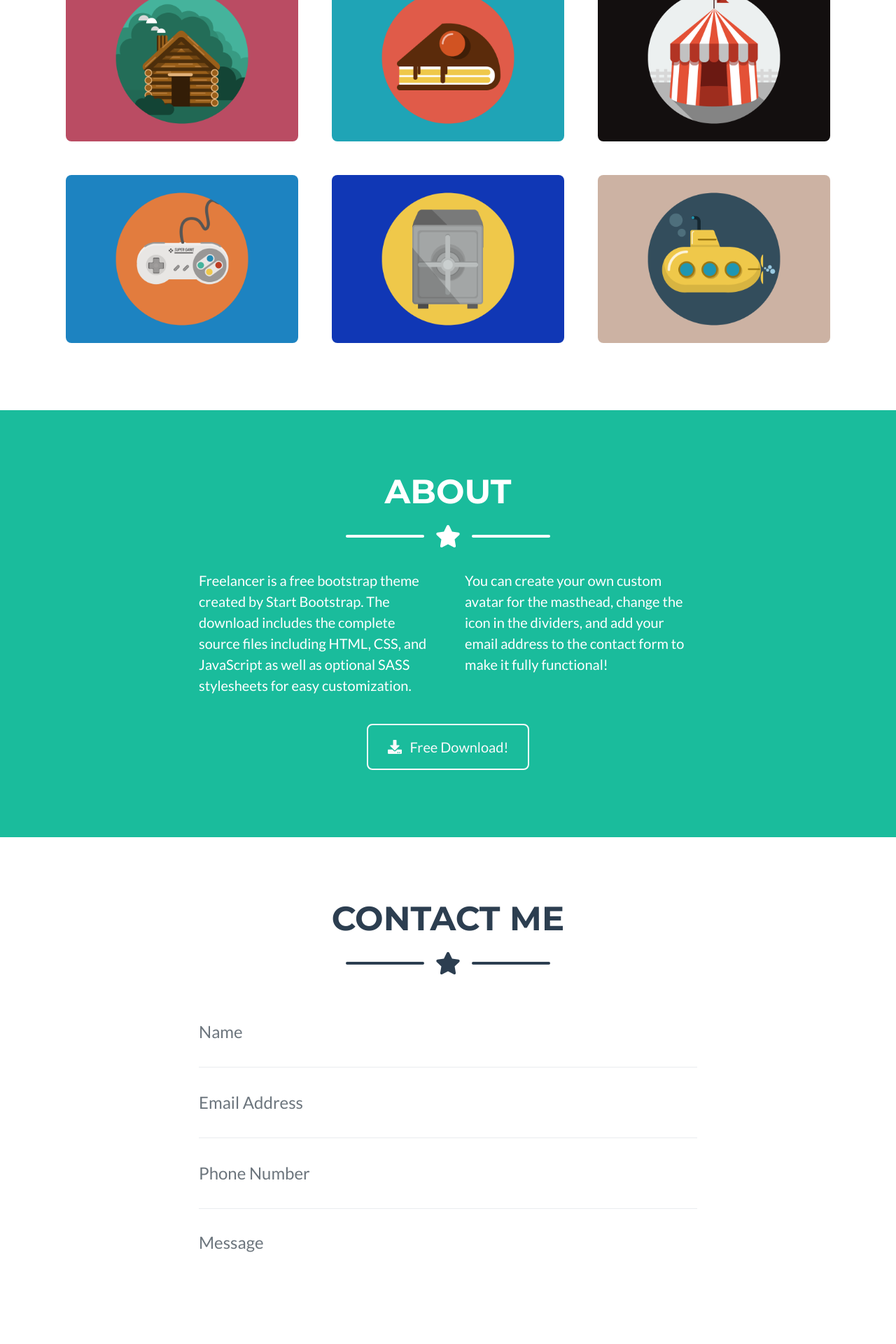
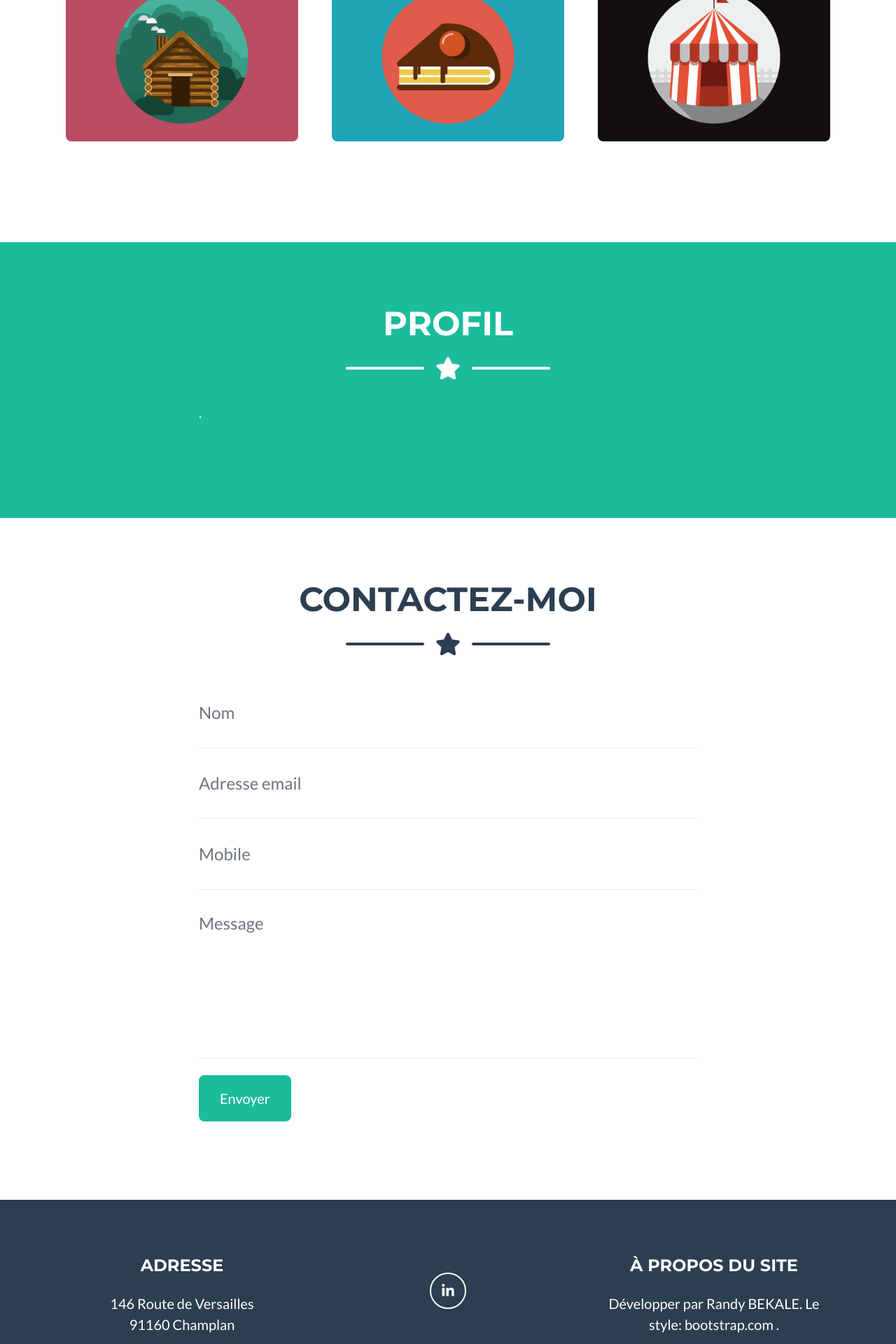
Before and after one commit to RandyBEKALE/ec2django, a Django app: page /myapp/ in a window 1280 px wide. Shown: the part 974-2894 px from the top of the page at 70% size. Run offline with Django 3.2, Linux system fonts and the light colour scheme; some libraries are stand-ins or nearby versions.

Commit message:
modification de l'index

```diff
--- a/monsite/myapp/views.py
+++ b/monsite/myapp/views.py
@@ -10,7 +10,9 @@ def index(request):
     #dans un dictionnaire
 
     data = {"name": "Randy BEKALE", "Age": 31, "materielinfo": ["mac", "pc", 'imprimant'],
-            "skill": "Ingénieur Vision par Ordinateur - Consultant DevOps - Développeur Python",}
+            "skill": "Ingénieur Vision par Ordinateur - Consultant DevOps - Développeur Python",
+            "adress":"146 Route de Versailles",
+            "city":"91160 Champlan",}
 
     return HttpResponse(template.render(data))
 
--- a/monsite/templates/index2.html
+++ b/monsite/templates/index2.html
@@ -98,7 +98,7 @@
                             <img class="img-fluid" src="{% static '/assets/img/portfolio/circus.png' %}" alt="" />
                         </div>
                     </div>
-                    <!-- Portfolio Item 4-->
+                    <!-- Portfolio Item 4
                     <div class="col-md-6 col-lg-4 mb-5 mb-lg-0">
                         <div class="portfolio-item mx-auto" data-toggle="modal" data-target="#portfolioModal4">
                             <div class="portfolio-item-caption d-flex align-items-center justify-content-center h-100 w-100">
@@ -106,8 +106,8 @@
                             </div>
                             <img class="img-fluid" src="{%static '/assets/img/portfolio/game.png' %}" alt="" />
                         </div>
-                    </div>
-                    <!-- Portfolio Item 5-->
+                    </div>-->
+                    <!-- Portfolio Item 5
                     <div class="col-md-6 col-lg-4 mb-5 mb-md-0">
                         <div class="portfolio-item mx-auto" data-toggle="modal" data-target="#portfolioModal5">
                             <div class="portfolio-item-caption d-flex align-items-center justify-content-center h-100 w-100">
@@ -115,8 +115,8 @@
                             </div>
                             <img class="img-fluid" src="{% static '/assets/img/portfolio/safe.png' %}" alt="" />
                         </div>
-                    </div>
-                    <!-- Portfolio Item 6-->
+                    </div>-->
+                    <!-- Portfolio Item 6
                     <div class="col-md-6 col-lg-4">
                         <div class="portfolio-item mx-auto" data-toggle="modal" data-target="#portfolioModal6">
                             <div class="portfolio-item-caption d-flex align-items-center justify-content-center h-100 w-100">
@@ -126,13 +126,13 @@
                         </div>
                     </div>
                 </div>
-            </div>
+            </div>-->
         </section>
         <!-- About Section-->
         <section class="page-section bg-primary text-white mb-0" id="about">
             <div class="container">
                 <!-- About Section Heading-->
-                <h2 class="page-section-heading text-center text-uppercase text-white">About</h2>
+                <h2 class="page-section-heading text-center text-uppercase text-white">Profil</h2>
                 <!-- Icon Divider-->
                 <div class="divider-custom divider-light">
                     <div class="divider-custom-line"></div>
@@ -141,15 +141,15 @@
                 </div>
                 <!-- About Section Content-->
                 <div class="row">
-                    <div class="col-lg-4 ml-auto"><p class="lead">Freelancer is a free bootstrap theme created by Start Bootstrap. The download includes the complete source files including HTML, CSS, and JavaScript as well as optional SASS stylesheets for easy customization.</p></div>
-                    <div class="col-lg-4 mr-auto"><p class="lead">You can create your own custom avatar for the masthead, change the icon in the dividers, and add your email address to the contact form to make it fully functional!</p></div>
+                    <div class="col-lg-4 ml-auto"><p class="lead">.</p></div>
+                    <div class="col-lg-4 mr-auto"><p class="lead"></p></div>
                 </div>
                 <!-- About Section Button-->
                 <div class="text-center mt-4">
-                    <a class="btn btn-xl btn-outline-light" href="https://startbootstrap.com/theme/freelancer/">
-                        <i class="fas fa-download mr-2"></i>
-                        Free Download!
-                    </a>
+                <!--    <!a class="btn btn-xl btn-outline-light" href="https://startbootstrap.com/theme/freelancer/">
+                        <!i class="fas fa-download mr-2"></i>-->
+                        <!--Free Download!
+                    </a> -->
                 </div>
             </div>
         </section>
@@ -157,7 +157,7 @@
         <section class="page-section" id="contact">
             <div class="container">
                 <!-- Contact Section Heading-->
-                <h2 class="page-section-heading text-center text-uppercase text-secondary mb-0">Contact Me</h2>
+                <h2 class="page-section-heading text-center text-uppercase text-secondary mb-0">Contactez-moi</h2>
                 <!-- Icon Divider-->
                 <div class="divider-custom">
                     <div class="divider-custom-line"></div>
@@ -171,35 +171,35 @@
                         <form id="contactForm" name="sentMessage" novalidate="novalidate">
                             <div class="control-group">
                                 <div class="form-group floating-label-form-group controls mb-0 pb-2">
-                                    <label>Name</label>
-                                    <input class="form-control" id="name" type="text" placeholder="Name" required="required" data-validation-required-message="Please enter your name." />
+                                    <label>Nom</label>
+                                    <input class="form-control" id="name" type="text" placeholder="Nom" required="required" data-validation-required-message="Votre nom." />
                                     <p class="help-block text-danger"></p>
                                 </div>
                             </div>
                             <div class="control-group">
                                 <div class="form-group floating-label-form-group controls mb-0 pb-2">
-                                    <label>Email Address</label>
-                                    <input class="form-control" id="email" type="email" placeholder="Email Address" required="required" data-validation-required-message="Please enter your email address." />
+                                    <label>Adresse email</label>
+                                    <input class="form-control" id="email" type="email" placeholder="Adresse email" required="required" data-validation-required-message="Votre adresse email." />
                                     <p class="help-block text-danger"></p>
                                 </div>
                             </div>
                             <div class="control-group">
                                 <div class="form-group floating-label-form-group controls mb-0 pb-2">
-                                    <label>Phone Number</label>
-                                    <input class="form-control" id="phone" type="tel" placeholder="Phone Number" required="required" data-validation-required-message="Please enter your phone number." />
+                                    <label>Mobile</label>
+                                    <input class="form-control" id="phone" type="tel" placeholder="Mobile" required="required" data-validation-required-message="Votre numero de téléphone" />
                                     <p class="help-block text-danger"></p>
                                 </div>
                             </div>
                             <div class="control-group">
                                 <div class="form-group floating-label-form-group controls mb-0 pb-2">
                                     <label>Message</label>
-                                    <textarea class="form-control" id="message" rows="5" placeholder="Message" required="required" data-validation-required-message="Please enter a message."></textarea>
+                                    <textarea class="form-control" id="message" rows="5" placeholder="Message" required="required" data-validation-required-message="Entrer votre message, s'il vous plait"></textarea>
                                     <p class="help-block text-danger"></p>
                                 </div>
                             </div>
                             <br />
                             <div id="success"></div>
-                            <div class="form-group"><button class="btn btn-primary btn-xl" id="sendMessageButton" type="submit">Send</button></div>
+                            <div class="form-group"><button class="btn btn-primary btn-xl" id="sendMessageButton" type="submit">Envoyer</button></div>
                         </form>
                     </div>
                 </div>
@@ -211,27 +211,29 @@
                 <div class="row">
                     <!-- Footer Location-->
                     <div class="col-lg-4 mb-5 mb-lg-0">
-                        <h4 class="text-uppercase mb-4">Location</h4>
+                        <h4 class="text-uppercase mb-4">Adresse</h4>
                         <p class="lead mb-0">
-                            2215 John Daniel Drive
+                            {{adress}}
                             <br />
-                            Clark, MO 65243
+                            {{city}}
                         </p>
                     </div>
                     <!-- Footer Social Icons-->
                     <div class="col-lg-4 mb-5 mb-lg-0">
-                        <h4 class="text-uppercase mb-4">Around the Web</h4>
-                        <a class="btn btn-outline-light btn-social mx-1" href="#!"><i class="fab fa-fw fa-facebook-f"></i></a>
+                        <h4 class="text-uppercase mb-4"></h4>
+                        <!--<a class="btn btn-outline-light btn-social mx-1" href="#!">< class="fab fa-fw fa-facebook-f"></ii></a>
                         <a class="btn btn-outline-light btn-social mx-1" href="#!"><i class="fab fa-fw fa-twitter"></i></a>
+                        <a class="btn btn-outline-light btn-social mx-1" href="#!"><i class="fab fa-fw fa-dribbble"></i></a>-->
                         <a class="btn btn-outline-light btn-social mx-1" href="#!"><i class="fab fa-fw fa-linkedin-in"></i></a>
-                        <a class="btn btn-outline-light btn-social mx-1" href="#!"><i class="fab fa-fw fa-dribbble"></i></a>
+
                     </div>
                     <!-- Footer About Text-->
                     <div class="col-lg-4">
-                        <h4 class="text-uppercase mb-4">About Freelancer</h4>
+                        <h4 class="text-uppercase mb-4">À propos du site</h4>
                         <p class="lead mb-0">
-                            Freelance is a free to use, MIT licensed Bootstrap theme created by
-                            <a href="http://startbootstrap.com">Start Bootstrap</a>
+                            Développer par Randy BEKALE.
+                            Le style: bootstrap.com
+                            </a>
                             .
                         </p>
                     </div>
@@ -240,7 +242,7 @@
         </footer>
         <!-- Copyright Section-->
         <div class="copyright py-4 text-center text-white">
-            <div class="container"><small>Copyright © Your Website 2020</small></div>
+            <div class="container"><small>Copyright © Your Website 2021</small></div>
         </div>
         <!-- Scroll to Top Button (Only visible on small and extra-small screen sizes)-->
         <div class="scroll-to-top d-lg-none position-fixed">
@@ -259,7 +261,7 @@
                             <div class="row justify-content-center">
                                 <div class="col-lg-8">
                                     <!-- Portfolio Modal - Title-->
-                                    <h2 class="portfolio-modal-title text-secondary text-uppercase mb-0" id="portfolioModal1Label">Mes Réalisations</h2>
+                                    <h2 class="portfolio-modal-title text-secondary text-uppercase mb-0" id="portfolioModal1Label">Mission à SOGETREL</h2>
                                     <!-- Icon Divider-->
                                     <div class="divider-custom">
                                         <div class="divider-custom-line"></div>
@@ -269,10 +271,10 @@
                                     <!-- Portfolio Modal - Image-->
                                     <img class="img-fluid rounded mb-5" src="{% static 'assets/img/portfolio/cabin.png' %}" alt="" />
                                     <!-- Portfolio Modal - Text-->
-                                    <p class="mb-5"> Mes réalisations, consectetur adipisicing elit. Mollitia neque assumenda ipsam nihil, molestias magnam, recusandae quos quis inventore quisquam velit asperiores, vitae? Reprehenderit soluta, eos quod consequuntur itaque. Nam.</p>
+                                    <p class="mb-5">Ici je parlerai de ma mission chez Sogetrel</p>
                                     <button class="btn btn-primary" data-dismiss="modal">
                                         <i class="fas fa-times fa-fw"></i>
-                                        Close Window
+                                        Fermer
                                     </button>
                                 </div>
                             </div>
@@ -458,8 +460,8 @@
         <!-- Third party plugin JS-->
         <script src="https://cdnjs.cloudflare.com/ajax/libs/jquery-easing/1.4.1/jquery.easing.min.js"></script>
         <!-- Contact form JS-->
-        <script src="static/assets/mail/jqBootstrapValidation.js"></script>
-        <script src="static/assets/mail/contact_me.js"></script>
+        <script src="{% static '/assets/mail/jqBootstrapValidation.js' %}"></script>
+        <script src="{% static '/assets/mail/contact_me.js' %}"></script>
         <!-- Core theme JS-->
         <script src="js/scripts.js"></script>
     </body>
```
